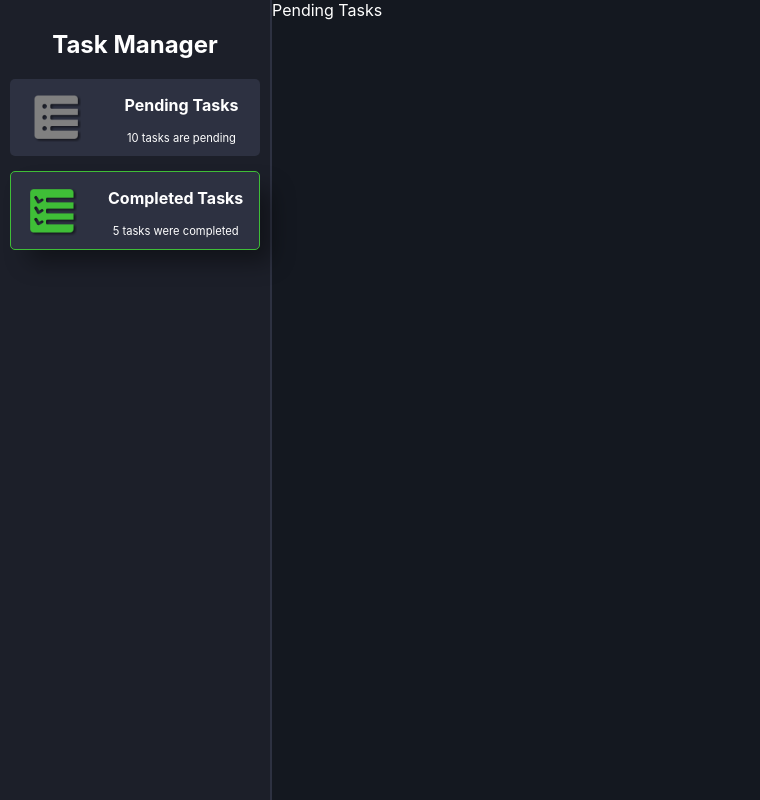
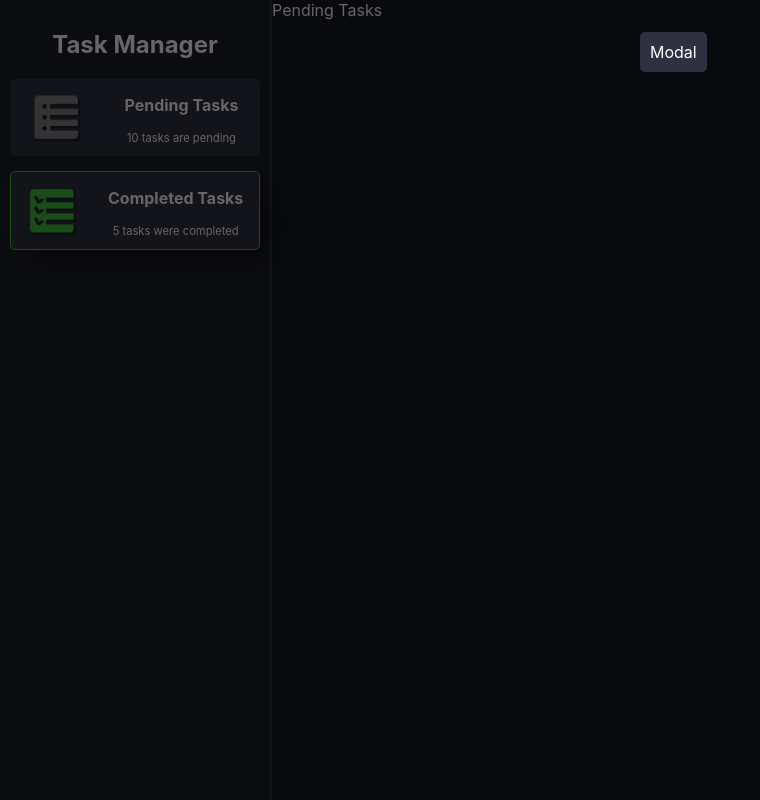
Before and after one commit to vimaciel/task-manager-web, a React (Create React App) app: page / in a window 1280 px wide. Shown: the whole page, without its empty margins (0-760 px from the left). Built offline with nearby package versions, Linux system fonts and the light colour scheme.

Commit message:
Created initial structure to work with modal

```diff
--- a/package.json
+++ b/package.json
@@ -6,8 +6,11 @@
     "node-sass": "^4.13.0",
     "react": "^16.11.0",
     "react-dom": "^16.11.0",
+    "react-redux": "^7.1.1",
     "react-router-dom": "^5.1.2",
-    "react-scripts": "3.2.0"
+    "react-scripts": "3.2.0",
+    "redux": "^4.0.4",
+    "redux-saga": "^1.1.1"
   },
   "scripts": {
     "start": "react-scripts start",
--- a/src/App.js
+++ b/src/App.js
@@ -2,6 +2,7 @@ import React from 'react'
 import SideMenu from './components/SideMenu'
 import PendingTasks from './components/PendingTasks'
 import FinishedTasks from './components/FinishedTasks'
+import TaskForm from './components/TaskForm'
 import { BrowserRouter as Router, Route, Switch } from 'react-router-dom'
 
 function App() {
@@ -9,6 +10,7 @@ function App() {
     <Router>
       <div className="container">
         <SideMenu />
+        <TaskForm />
         <Switch>
           <Route exact path={['/', '/pending-tasks']} >
             <PendingTasks />
--- a/src/components/PendingTasks.js
+++ b/src/components/PendingTasks.js
@@ -3,7 +3,9 @@ import React, { Component } from 'react'
 export default class PendingTasks extends Component {
     render() {
         return (
-           <span>Pending Tasks</span>
+            <div>
+                <span>Pending Tasks</span>
+            </div>
         )
     }
 }
--- a/src/components/SideMenu.js
+++ b/src/components/SideMenu.js
@@ -3,6 +3,7 @@ import tasksToDo from '../assets/tasks-to-do.png'
 import tasksToDoGray from '../assets/tasks-to-do-gray.png'
 import tasksFinished from '../assets/tasks-finished.png'
 import tasksFinishedGray from '../assets/tasks-finished-gray.png'
+import { connect } from 'react-redux'
 
 export default class SideMenu extends PureComponent {
     state = {
--- /dev/null
+++ b/src/components/TaskForm.js
@@ -0,0 +1,14 @@
+import React, { Component, Fragment } from 'react'
+
+export default class TaskForm extends Component {
+    render() {
+        return (
+            <Fragment>
+                <div className="background-opacity show" />
+                <div className="modal show">
+                    <span>Modal</span>
+                </div>
+            </Fragment>
+        )
+    }
+}
--- /dev/null
+++ b/src/scss/_modal.scss
@@ -0,0 +1,40 @@
+.background-opacity {
+  display: none;
+  z-index: 9998;
+  background-color: black;
+  opacity: 0.6;
+  width: 100%;
+  height: 100%;
+  position: absolute;
+  &.show {
+    display: block;
+  }
+}
+
+.modal {
+  position: absolute;
+  display: none;
+  background-color: $box-color;
+  border-radius: 5px;
+  z-index: 9999;
+  padding: 10px;
+  justify-content: center;
+
+  &.show {
+    display: flex;
+  }
+}
+
+@include desktop-screen {
+  .modal {
+    left: 50%;
+    top: 4%;
+  }
+}
+
+@include mobile-screen {
+  .modal {
+    width: 100%;
+    bottom: 0;
+  }
+}
--- a/src/scss/main.scss
+++ b/src/scss/main.scss
@@ -2,6 +2,7 @@
 @import "_mixins.scss";
 @import "_functions.scss";
 @import "_side-menu.scss";
+@import "_modal.scss";
 
 * {
   box-sizing: border-box;
```
Also changed, not shown: 1 other file (tests, documents, lock files or other folders).
